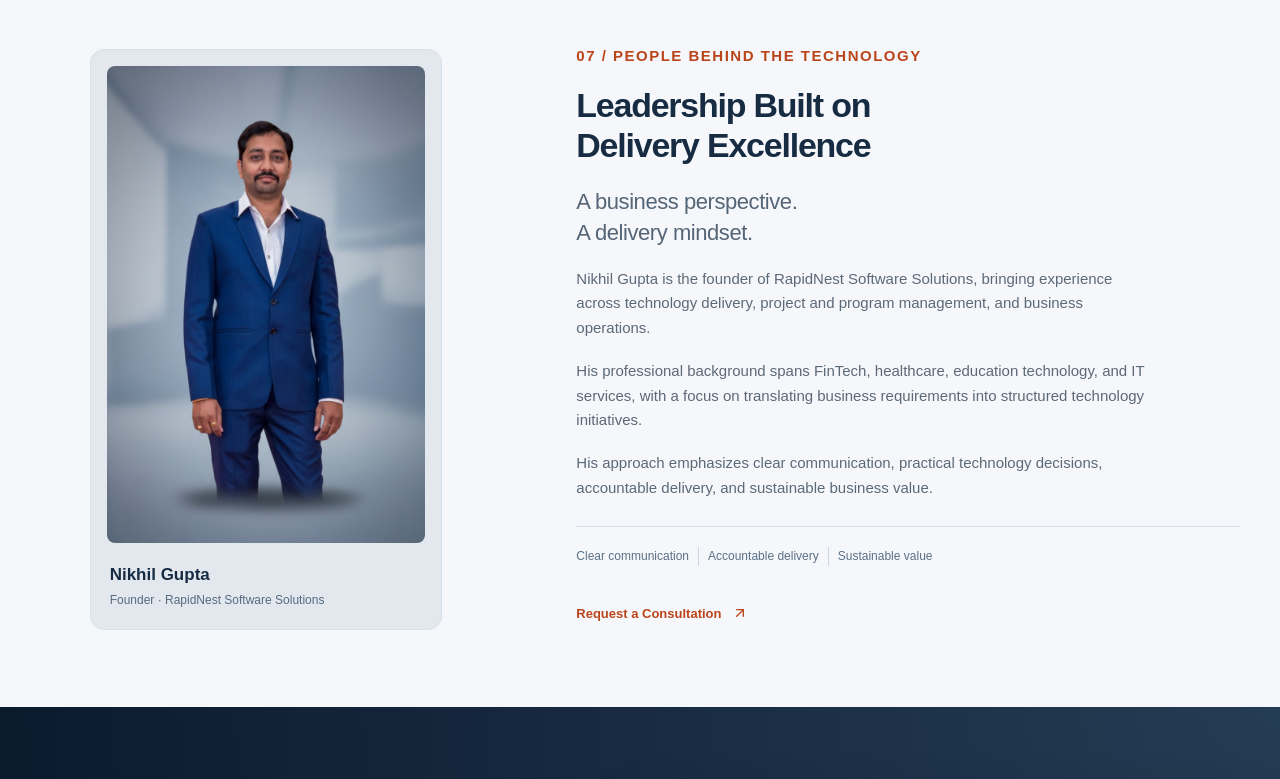
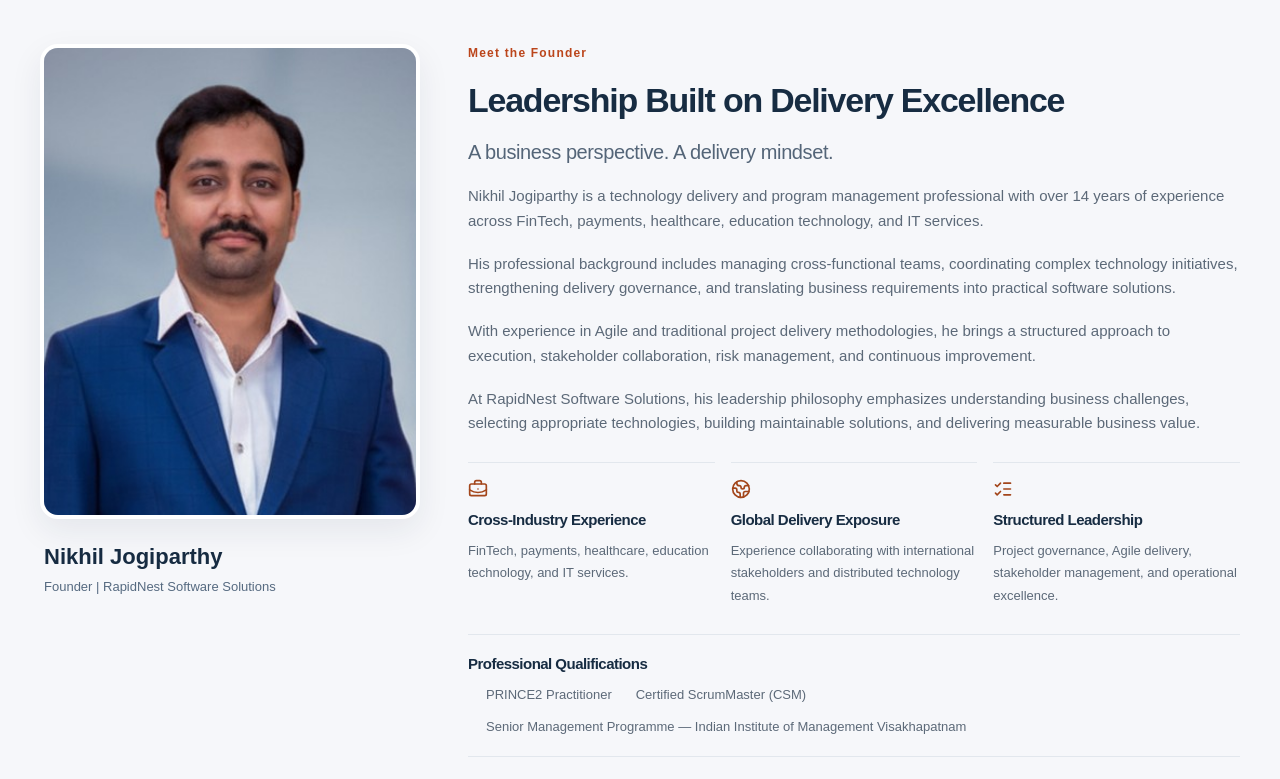
Before and after one commit to nikhilj2887/rapidnest-website, a Next.js app: page / in a window 1280 px wide. Shown: the part 6340-7119 px from the top of the page. Built offline with nearby package versions, Linux system fonts and the light colour scheme.

Commit message:
Correct founder profile and frame original portrait chest-up

```diff
--- a/app/components/FounderSection.tsx
+++ b/app/components/FounderSection.tsx
@@ -1,24 +1,35 @@
 import Image from "next/image";
 import Link from "next/link";
-import { ArrowUpRight } from "lucide-react";
+import { ArrowUpRight, BriefcaseBusiness, Globe2, ListChecks } from "lucide-react";
+
+const highlights = [
+  { title: "Cross-Industry Experience", description: "FinTech, payments, healthcare, education technology, and IT services.", icon: BriefcaseBusiness },
+  { title: "Global Delivery Exposure", description: "Experience collaborating with international stakeholders and distributed technology teams.", icon: Globe2 },
+  { title: "Structured Leadership", description: "Project governance, Agile delivery, stakeholder management, and operational excellence.", icon: ListChecks },
+];
 
 export default function FounderSection() {
   return (
-    <section id="founder" className="section founder-section">
+    <section id="founder" className="section founder-section" aria-labelledby="founder-heading">
       <div className="container founder-grid">
         <div className="founder-portrait">
-          <div className="founder-photo"><Image src="/founder.png" alt="Nikhil Gupta, founder of RapidNest Software Solutions" width={784} height={1176} sizes="(max-width: 480px) calc(100vw - 64px), 320px" /></div>
-          <div className="portrait-caption"><strong>Nikhil Gupta</strong><span>Founder · RapidNest Software Solutions</span></div>
+          <div className="founder-photo"><Image src="/founder.png" alt="Nikhil Jogiparthy, Founder of RapidNest Software Solutions" width={784} height={1176} sizes="745px" /></div>
+          <div className="portrait-caption"><strong>Nikhil Jogiparthy</strong><span>Founder | RapidNest Software Solutions</span></div>
         </div>
         <div className="founder-copy">
-          <p className="eyebrow">07 / PEOPLE BEHIND THE TECHNOLOGY</p>
-          <h2>Leadership Built on<br />Delivery Excellence</h2>
-          <p className="founder-intro">A business perspective.<br />A delivery mindset.</p>
-          <p>Nikhil Gupta is the founder of RapidNest Software Solutions, bringing experience across technology delivery, project and program management, and business operations.</p>
-          <p>His professional background spans FinTech, healthcare, education technology, and IT services, with a focus on translating business requirements into structured technology initiatives.</p>
-          <p>His approach emphasizes clear communication, practical technology decisions, accountable delivery, and sustainable business value.</p>
-          <div className="founder-focus"><span>Clear communication</span><span>Accountable delivery</span><span>Sustainable value</span></div>
-          <Link href="/#contact" className="text-link">Request a Consultation <ArrowUpRight size={16} /></Link>
+          <p className="eyebrow">Meet the Founder</p>
+          <h2 id="founder-heading">Leadership Built on Delivery Excellence</h2>
+          <p className="founder-intro">A business perspective. A delivery mindset.</p>
+          <p>Nikhil Jogiparthy is a technology delivery and program management professional with over 14 years of experience across FinTech, payments, healthcare, education technology, and IT services.</p>
+          <p>His professional background includes managing cross-functional teams, coordinating complex technology initiatives, strengthening delivery governance, and translating business requirements into practical software solutions.</p>
+          <p>With experience in Agile and traditional project delivery methodologies, he brings a structured approach to execution, stakeholder collaboration, risk management, and continuous improvement.</p>
+          <p>At RapidNest Software Solutions, his leadership philosophy emphasizes understanding business challenges, selecting appropriate technologies, building maintainable solutions, and delivering measurable business value.</p>
+          <ul className="founder-highlights">
+            {highlights.map(({ title, description, icon: Icon }) => <li key={title}><Icon size={20} aria-hidden="true" /><h3>{title}</h3><p>{description}</p></li>)}
+          </ul>
+          <div className="founder-qualifications"><h3>Professional Qualifications</h3><ul><li>PRINCE2 Practitioner</li><li>Certified ScrumMaster (CSM)</li><li>Senior Management Programme — Indian Institute of Management Visakhapatnam</li></ul></div>
+          <blockquote className="founder-quote"><p>“Understand the business first. Build with purpose. Deliver with accountability.”</p><footer>— Nikhil Jogiparthy</footer></blockquote>
+          <div className="founder-actions"><Link href="/#contact" className="button primary">Discuss Your Project <ArrowUpRight size={16} aria-hidden="true" /></Link><a href="https://www.linkedin.com/in/nikhil-jogiparthy/" target="_blank" rel="noopener noreferrer" className="text-link">Connect on LinkedIn <ArrowUpRight size={16} aria-hidden="true" /><span className="sr-only"> (opens in a new tab)</span></a></div>
         </div>
       </div>
     </section>
--- a/app/globals.css
+++ b/app/globals.css
@@ -855,3 +855,32 @@ details p { margin: 15px 0 0; font-size: 14px; }
 @media (prefers-reduced-motion: reduce) {
   .partnership-card:hover, .partnership-card:focus-within, .partnership-link:hover svg, .partnership-link:focus-visible svg { transform: none; }
 }
+
+/* Original photograph cropped to source rectangle x=218, y=100, w=344, h=430.
+   Uniform scaling preserves facial proportions; source pixels remain untouched. */
+.founder-grid { grid-template-columns: minmax(0, 380px) minmax(0, 1fr); gap: 48px; align-items: start; }
+.founder-portrait { width: 100%; max-width: 380px; padding: 0; border: 0; border-radius: 18px; background: transparent; }
+.founder-photo { position: relative; aspect-ratio: 4 / 5; border: 4px solid white; border-radius: 18px; box-shadow: 0 12px 32px #172c4214; }
+.founder-photo img { position: absolute; width: 227.907%; max-width: none; height: auto; left: -63.372%; top: -23.256%; }
+.portrait-caption { padding: 20px 4px 0; }
+.portrait-caption strong { font-size: 22px; }
+.portrait-caption span { font-size: 13px; line-height: 1.6; }
+.founder-copy p { max-width: none; }
+.founder-copy .eyebrow { font-size: 12px; }
+.founder-copy h2 { margin-bottom: 18px; }
+.founder-copy .founder-intro { font-size: 20px; }
+.founder-highlights { list-style: none; padding: 0; margin: 26px 0; display: grid; grid-template-columns: repeat(3, minmax(0, 1fr)); gap: 16px; }
+.founder-highlights li { border-top: 1px solid var(--line); padding-top: 16px; min-width: 0; }
+.founder-highlights svg { color: #a3461b; margin-bottom: 10px; }
+.founder-highlights h3, .founder-qualifications h3 { font-size: 15px; line-height: 1.5; margin: 0 0 8px; }
+.founder-highlights p { font-size: 13px; line-height: 1.75; margin: 0; }
+.founder-qualifications { border-block: 1px solid var(--line); padding: 18px 0; }
+.founder-qualifications ul { display: flex; flex-wrap: wrap; gap: 8px 24px; padding-left: 18px; margin: 0; color: var(--muted); font-size: 13px; line-height: 1.8; }
+.founder-quote { border-left: 3px solid #c65a27; margin: 24px 0; padding: 2px 0 2px 18px; }
+.founder-quote p { font-size: 15px; margin: 0 0 8px; color: var(--ink); }
+.founder-quote footer { font-size: 13px; color: var(--muted); }
+.founder-actions { display: flex; align-items: center; flex-wrap: wrap; gap: 16px 24px; }
+.founder-actions .text-link { min-height: 44px; padding-block: 10px; }
+@media (max-width: 1100px) { .founder-grid { grid-template-columns: minmax(0, 320px) minmax(0, 1fr); gap: 32px; } }
+@media (max-width: 850px) { .founder-grid { grid-template-columns: 1fr; gap: 32px; } }
+@media (max-width: 600px) { .founder-highlights { grid-template-columns: 1fr; gap: 18px; } .founder-actions { align-items: flex-start; flex-direction: column; } }
--- a/tests/browser-review.mjs
+++ b/tests/browser-review.mjs
@@ -38,7 +38,7 @@ async function capture(file, full = false) {
   if(full) await send('Emulation.setDeviceMetricsOverride',{...viewport,deviceScaleFactor:1,mobile:false});
  }
 }
-const out=process.cwd()+'/docs/partnership-review'; fs.mkdirSync(out,{recursive:true});
+const out=process.cwd()+(process.env.REVIEW_OUTPUT_DIR || '/docs/partnership-review'); fs.mkdirSync(out,{recursive:true});
 const results=[];
 const accessibility=[];
 const axeSource=fs.readFileSync(require.resolve('axe-core/axe.js'),'utf8');
@@ -129,7 +129,10 @@ try {
   await evaluate(`(()=>{const values={name:'Browser review',email:'review@example.org',company:'Example',phone:'123',service:'GDPR & Data Retention Solutions',budget:'Test only',timeline:'Test only',message:'Mocked request; no live email'};const f=document.querySelector('.contact-form');for(const [key,value]of Object.entries(values)){const input=f.elements.namedItem(key);const setter=Object.getOwnPropertyDescriptor(Object.getPrototypeOf(input),'value').set;setter.call(input,value);input.dispatchEvent(new Event('input',{bubbles:true}));input.dispatchEvent(new Event('change',{bubbles:true}));}f.requestSubmit();f.requestSubmit()})()`);
   await new Promise(r=>setTimeout(r,100));
   const loading=await evaluate(`document.querySelector('.contact-form').getAttribute('aria-busy')==='true' && document.querySelector('.contact-form button[type="submit"]').disabled`);
-  await new Promise(r=>setTimeout(r,900));
+  for(let attempt=0;attempt<100;attempt++){
+   if(await evaluate(`document.querySelector('.contact-form').getAttribute('aria-busy')!=='true'`))break;
+   await new Promise(r=>setTimeout(r,100));
+  }
   const state=await evaluate(`({calls:window.__mockCalls.length,keys:window.__mockCalls[0]?Object.keys(window.__mockCalls[0].template_params).sort():[],status:document.querySelector('[role="status"]').textContent,error:document.querySelector('[role="alert"]')?.textContent||'',retained:document.querySelector('#name').value,message:window.__mockCalls[0]?.template_params.message})`);
   if(!loading||state.calls!==1||state.keys.join(',')!=='email,message,name'||(outcome==='success'?!state.status.includes('Your message was sent'):!state.error.includes('couldn’t send')||state.retained!=='Browser review'))throw new Error('Mock contact '+outcome+' '+JSON.stringify(state));
   mockedContact.push({outcome,loading,...state});
```
Also changed, not shown: 22 other files (tests, documents, lock files or other folders).
